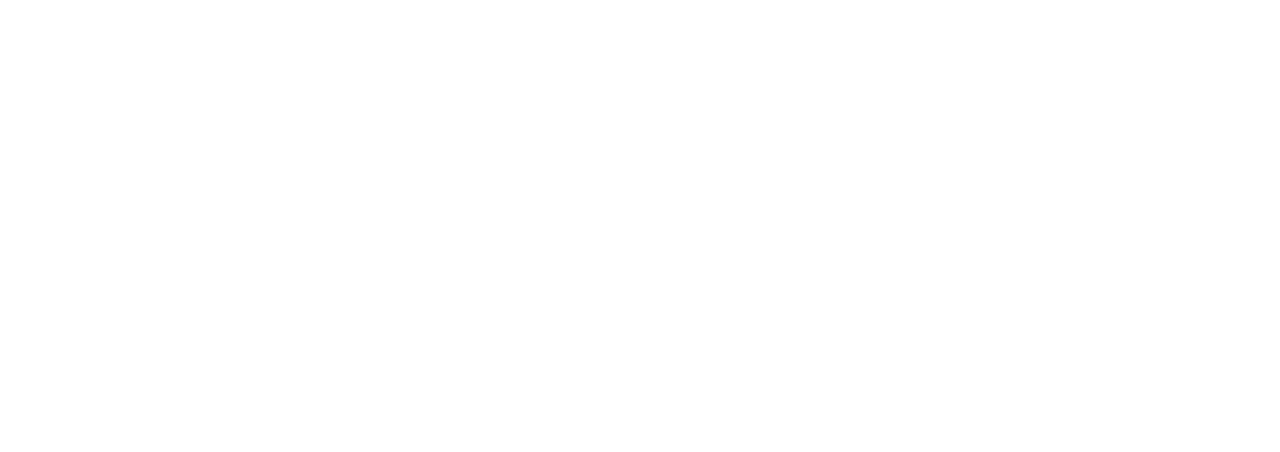
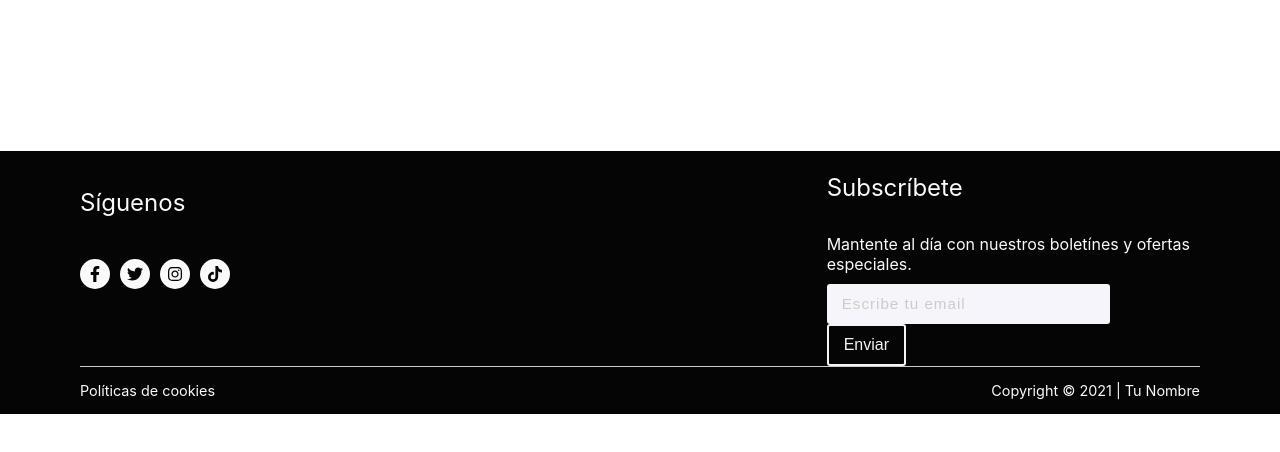
Before and after one commit to joaquinhmtz/BLAH-APP, a React (Create React App) app in the folder front-end/: page / in a window 1280 px wide. Shown: the top 452 px of the page. Built offline with nearby package versions, Linux system fonts and the light colour scheme.

Commit message:
Cambios a prod

```diff
--- a/front-end/package.json
+++ b/front-end/package.json
@@ -3,6 +3,9 @@
   "version": "0.1.0",
   "private": true,
   "dependencies": {
+    "@fortawesome/fontawesome-svg-core": "^1.2.36",
+    "@fortawesome/free-brands-svg-icons": "^5.15.4",
+    "@fortawesome/react-fontawesome": "^0.1.15",
     "@testing-library/jest-dom": "^5.14.1",
     "@testing-library/react": "^11.2.7",
     "@testing-library/user-event": "^12.8.3",
--- a/front-end/src/Routes.js
+++ b/front-end/src/Routes.js
@@ -1,7 +1,7 @@
 import React from 'react';
 import { BrowserRouter as Router, Route, Switch } from 'react-router-dom';
 import Header from './core/header/header.jsx';
-// import Footer from './core/components/footer/footer.jsx';
+import Footer from './core/footer/footer.jsx';
 // import Cursor from './core/components/cursor.jsx';
 import Home from './pages/home/home.jsx';
 
@@ -16,7 +16,7 @@
                     <Route path="*" />
                 </Switch>
             </div>
-            {/* <Footer /> */}
+            <Footer />
         </Router>
     );
 }
--- /dev/null
+++ b/front-end/src/core/footer/footer.jsx
@@ -0,0 +1,22 @@
+import React from 'react';
+import PrivacyCookies from './privacy-cookies';
+import Subscribe from './subscribe';
+import SocialNetworks from './social-networks';
+import './../../assets/css/core/footer.css';
+
+const Footer = () => {
+    return (
+        <div className="footer">
+            <div className="title-footer">
+                BLAH
+            </div>
+            <div className="container-content-footer p-20-v">
+                <SocialNetworks />
+                <Subscribe />
+            </div>
+            <PrivacyCookies />
+        </div>
+    );
+}
+
+export default Footer;
--- /dev/null
+++ b/front-end/src/core/footer/privacy-cookies.jsx
@@ -0,0 +1,13 @@
+import React from 'react';
+import './../../assets/css/core/footer.css';
+
+const PrivacyCookies = () => {
+    return (
+        <div className="privacy-cookies">
+            <a href="javascript:void">Políticas de cookies</a>
+            <span>  Copyright &copy; 2021 | Tu Nombre</span>
+        </div>
+    );
+}
+
+export default PrivacyCookies;
--- /dev/null
+++ b/front-end/src/core/footer/social-networks.jsx
@@ -0,0 +1,29 @@
+import React from 'react';
+import { FontAwesomeIcon } from '@fortawesome/react-fontawesome';
+import { faFacebookF, faTwitter, faInstagram, faTiktok } from '@fortawesome/free-brands-svg-icons';
+
+class SocialNetworks extends React.Component {
+    render () {
+        return (
+            <div className="container-social">
+                <h4>Síguenos</h4>
+                <div className="icons">
+                    <div className="icon">
+                        <FontAwesomeIcon icon={faFacebookF} />
+                    </div>
+                    <div className="icon">
+                        <FontAwesomeIcon icon={faTwitter} />
+                    </div>
+                    <div className="icon">
+                        <FontAwesomeIcon icon={faInstagram} />
+                    </div>
+                    <div className="icon">
+                        <FontAwesomeIcon icon={faTiktok} />
+                    </div>
+                </div>
+            </div>
+        );
+    }
+}
+
+export default SocialNetworks;
--- /dev/null
+++ b/front-end/src/core/footer/subscribe.jsx
@@ -0,0 +1,22 @@
+import React from 'react';
+import './../../assets/css/buttons.css';
+import './../../assets/css/forms.css';
+
+class Subscribe extends React.Component {
+    render () {
+        return (
+            <div className="container-subscribe">
+                <h4>Subscríbete</h4>
+                <span>Mantente al día con nuestros boletínes y ofertas especiales.</span>
+                <div className="container-form">
+                    <input type="text" className="input-form input-subscribe" placeholder="Escribe tu email"/>
+                    <button className="btn btn-primary btn-subscribe">
+                        Enviar
+                    </button>
+                </div>
+            </div>
+        );
+    }
+}
+
+export default Subscribe;
--- a/front-end/src/core/navbar/navbar.jsx
+++ b/front-end/src/core/navbar/navbar.jsx
@@ -6,9 +6,9 @@
 const Navbar = () => {
     return (
         <nav className="navbar">
-            {/* <a href="javascript:void" className="logo">
-                <img src=""></img>
-            </a> */}
+            <a href="javascript:void" className="logo">
+                {/* <img src=""></img> */}
+            </a>
             <HamburguerMenu />
         </nav>
     );
```
Also changed, not shown: 1 other file (tests, documents, lock files or other folders).
